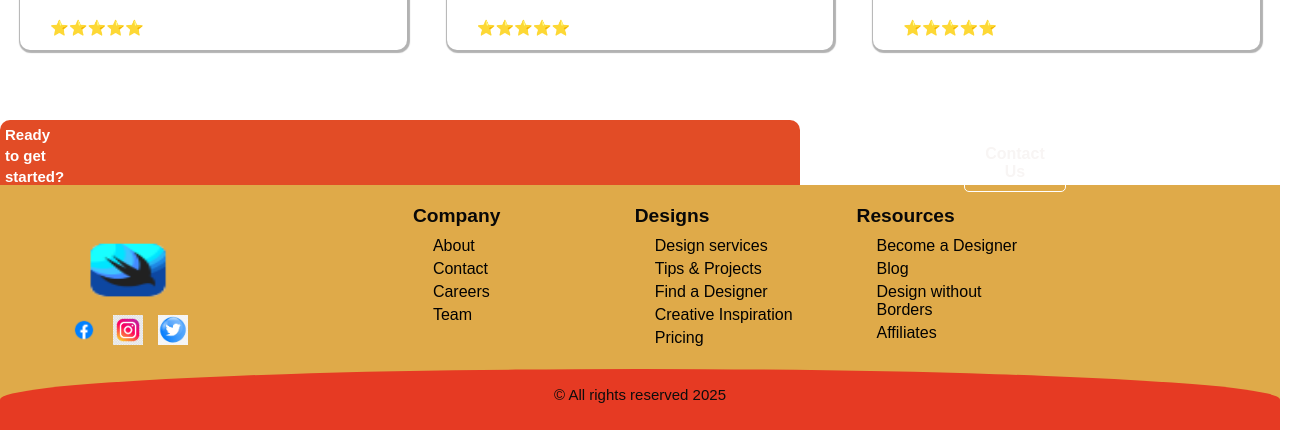
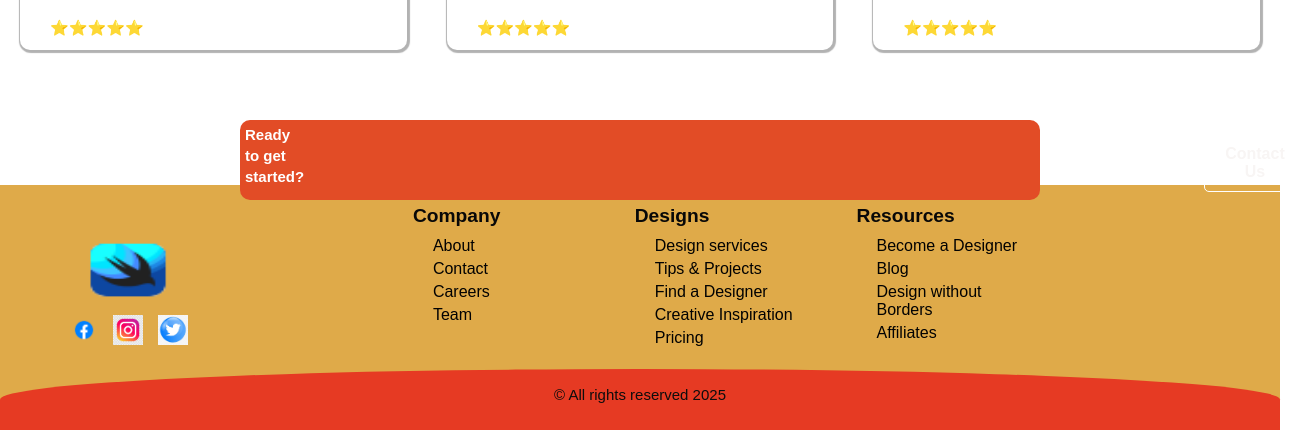
Before and after one commit to mawuleagbe1/solution, a plain HTML site: page Create Solution/index.html in a window 1280 px wide. Shown: the part 2564-2994 px from the top of the page, 1306 px wide, since content can reach past the window. Drawn offline with Linux system fonts and the light colour scheme.

Commit message:
Update index.html

```diff
--- a/Create Solution/index.html
+++ b/Create Solution/index.html
@@ -203,9 +203,11 @@
             </div>
         </div>
     </section>
-    <section class="cta">
+    <section class="dta">
+        <div class="cta">
         <p>Ready to get started?</p>
         <button class="contact-btn">Contact Us</button>
+        </div>
     </section>
     <footer>
         <div class="opony">
```
